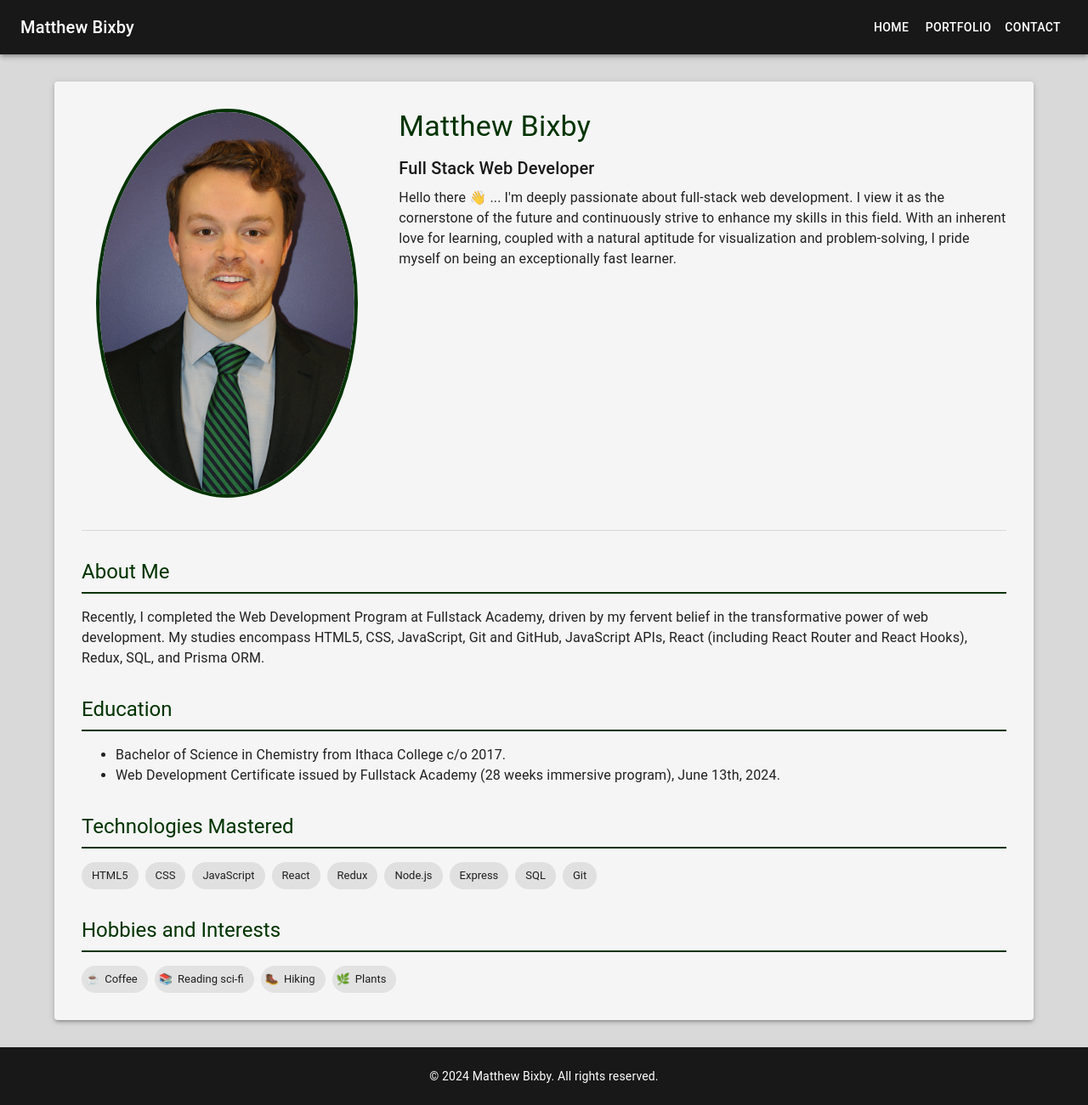
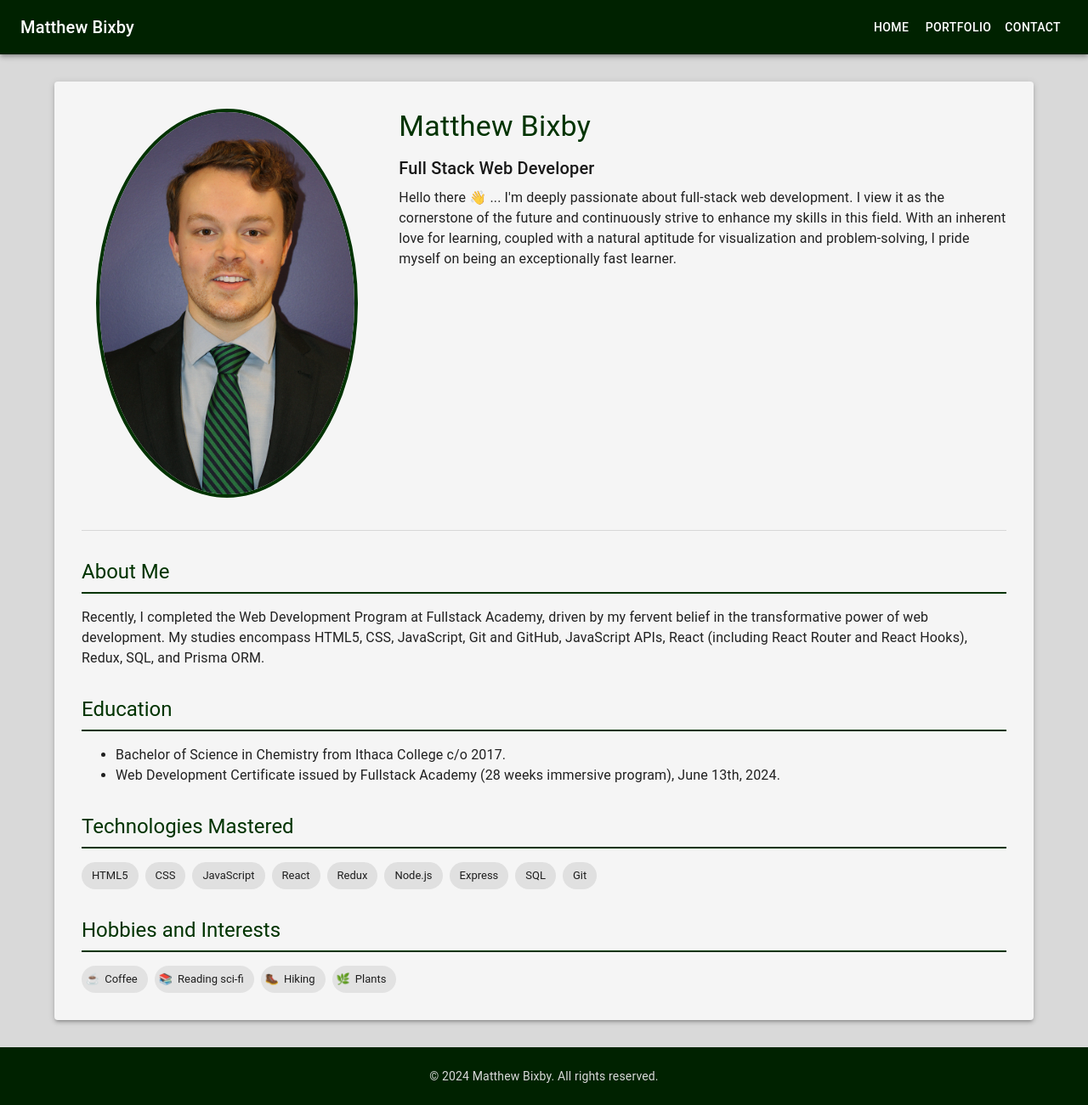
Before and after one commit to mattbixby123/bixbyPortfolio, a React (Vite) app: page / in a window 1280 px wide. Shown: the whole page at 85% size. Built offline with nearby package versions, Linux system fonts and the light colour scheme.

Commit message:
website looking spiffy

```diff
--- a/src/client/App.jsx
+++ b/src/client/App.jsx
@@ -8,7 +8,7 @@ import Contact from './components/Contact';
 
 function Footer() {
   return (
-    <Box component="footer" sx={{ bgcolor: '#181818', color: '#ffffff', py: 3, mt: 'auto' }}>
+    <Box component="footer" sx={{ bgcolor: '#002200', color: '#d9d9d9', py: 3, mt: 'auto' }}>
       <Container maxWidth="lg">
         <Typography variant="body2" align="center">
           © {new Date().getFullYear()} Matthew Bixby. All rights reserved.
--- a/src/client/components/NavBar.jsx
+++ b/src/client/components/NavBar.jsx
@@ -31,7 +31,7 @@ function NavBar() {
 
   return (
     <>
-      <AppBar position="static" sx={{ backgroundColor: '#181818' }}>
+      <AppBar position="static" sx={{ backgroundColor: '#002200' }}>
         <Toolbar>
           <IconButton
             color="inherit"
```
